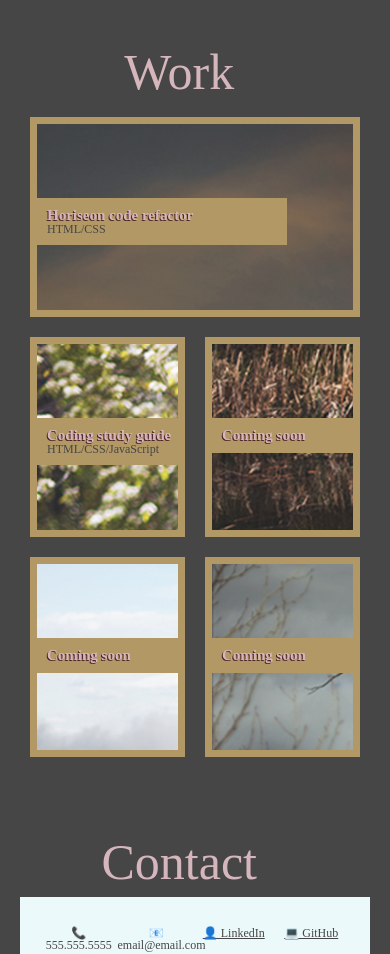
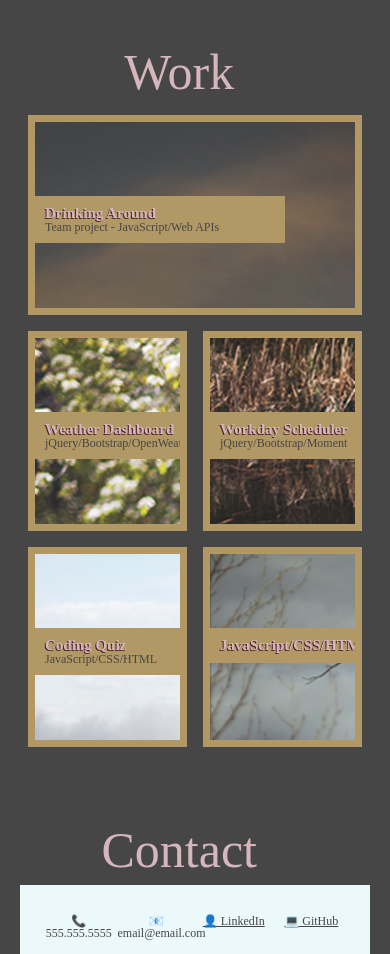
Before and after one commit to BradDWagner/first-portfolio, a plain HTML site: page index.html in a window 390 px wide. Shown: the part 595-1549 px from the top of the page. Drawn offline with Linux system fonts and the light colour scheme.

Commit message:
updated Works links and text, reworked margins for work box

```diff
--- a/assets/css/style.css
+++ b/assets/css/style.css
@@ -146,7 +146,7 @@ figure{
 
 /* Creates container for each 'work-box' card  */
 .work-container {
-    width: 70%;
+    width: 80%;
     display: flex;
     flex-wrap:wrap;
     flex-direction:row;
@@ -161,7 +161,7 @@ figure{
     height: 33%;
     max-height: 500px;
     flex: 1 0 auto;
-    margin: 35px 0px 35px 35px;
+    margin: 15px 20px 15px 0px;
     overflow: hidden;
     border-style: solid;
     border-width: 7px;
@@ -226,18 +226,10 @@ footer h3{
 }
 
 @media screen and (max-width: 992px) {
-    /* Shrinks down size of the 'card' elements and expands the 'label-box' elements to better use space on a smaller screen  */
-   .card {
-    width: 70%;
-   }
-   .label-box{
-    width: 30%;
-   }
-
    /* Shrinks down the size of image cards and their margins to better fit smaller screen  */
    .work-image-box{
     max-height: 300px;
-    margin: 20px;
+    /* margin: 10px; */
    }
 
     /* Shrink text to avoid cramming  */
@@ -307,7 +299,7 @@ footer h3{
 
     /* resizes link images to better fit smaller screen  */
     .work-image-box{
-        margin:10px;
+        margin:8px;
         max-height: 200px;
     }
 
--- a/index.html
+++ b/index.html
@@ -56,50 +56,51 @@
 
             <div class= "work-container">
                 <div class="work-image-box">
-                    <a href="https://github.com/BradDWagner/horiseon-code-refactor">
+                    <a href="https://github.com/ybazail3/Drinking-around">
                         <img src="./assets/images/sky.png" alt="A dusky sky with a few whispy clouds">
                     </a>
                     <div class="overlay">
-                        <h3>Horiseon code refactor</h3>
-                        <p>HTML/CSS</p>
+                        <h3>Drinking Around</h3>
+                        <p>Team project - JavaScript/Web APIs </p>
                     </div>
                 </div>
 
                 <div class="work-image-box">
-                    <a href="https://github.com/BradDWagner/prework-study-guide">
+                    <a href="https://github.com/BradDWagner/weather-dashboard">
                         <img src="./assets/images/apple-blossoms.png" alt="A tree with white apple blossoms">
                     </a>
                     <div class="overlay">
-                        <h3>Coding study guide</h3>
-                        <p>HTML/CSS/JavaScript</p>
+                        <h3>Weather Dashboard</h3>
+                        <p>jQuery/Bootstrap/OpenWeather API</p>
                     </div>
                 </div>
 
                 <div class="work-image-box">
-                    <a href="https://github.com/BradDWagner">
+                    <a href="https://github.com/BradDWagner/work-day-scheduler">
                         <img src="./assets/images/pond.png" alt="A pond surrounded by cattails, reflecting a blue sky">
                     </a>
                     <div class="overlay">
-                        <h3>Coming soon</h3>
-                        <p></p>
+                        <h3>Workday Scheduler</h3>
+                        <p>jQuery/Bootstrap/Moment</p>
                     </div>
                 </div>
 
                 <div class="work-image-box">
-                    <a href="https://github.com/BradDWagner">
+                    <a href="https://github.com/BradDWagner/coding-quiz">
                         <img src="./assets/images/field.png" alt="A field that has been burnt black">
                     </a>
                     <div class="overlay">
-                        <h3>Coming soon</h3>
+                        <h3>Coding Quiz</h3>
+                        <p>JavaScript/CSS/HTML</p>
                     </div>
                 </div>
 
                 <div class="work-image-box">
-                    <a href="https://github.com/BradDWagner">
+                    <a href="https://github.com/BradDWagner/password-generator">
                         <img src="./assets/images/dead-tree.png" alt="A gnarly dead tree">
                     </a>
                     <div class="overlay">
-                        <h3>Coming soon</h3>
+                        <h3>JavaScript/CSS/HTML</h3>
                     </div>
                 </div>
 
```
